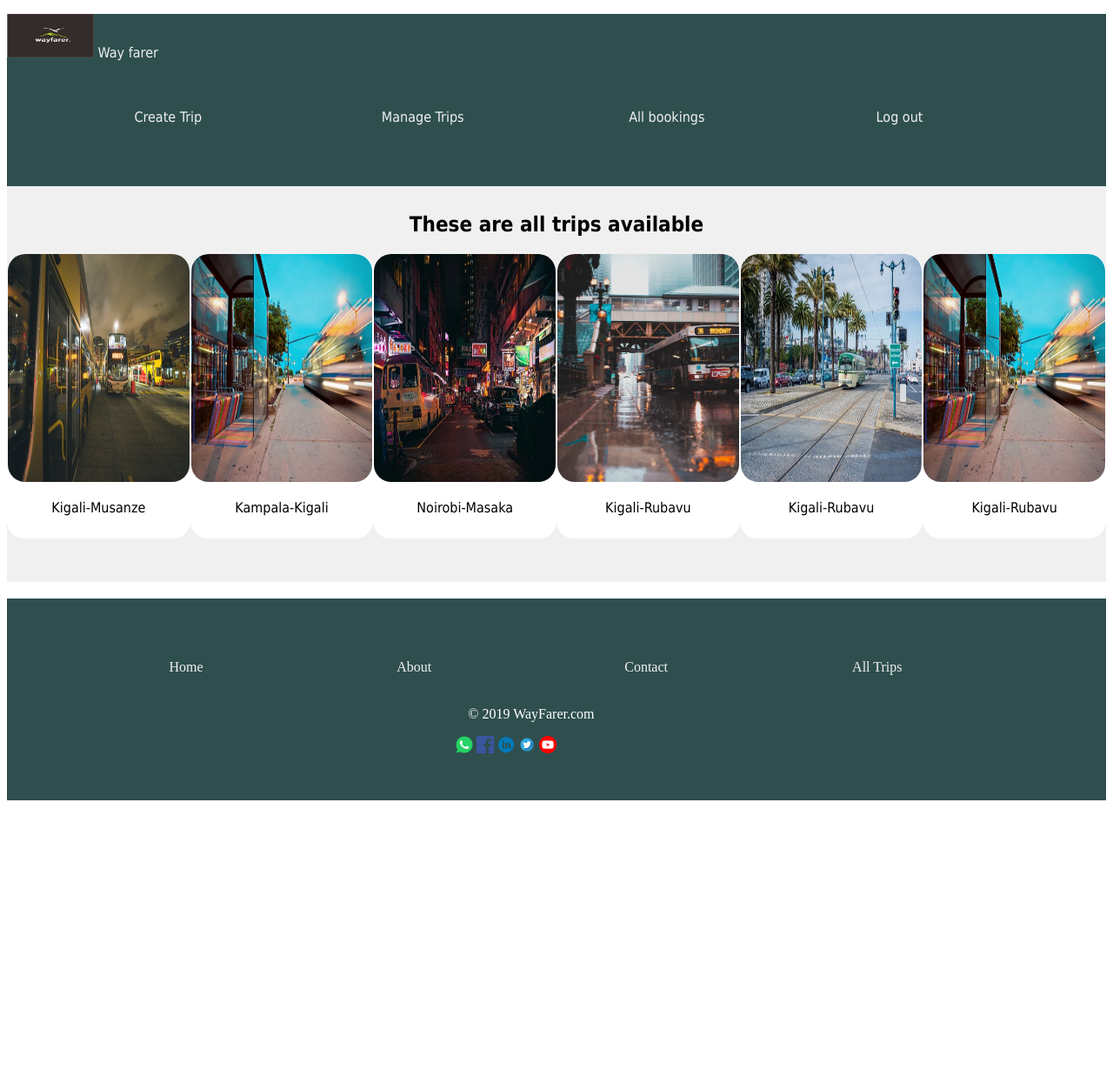
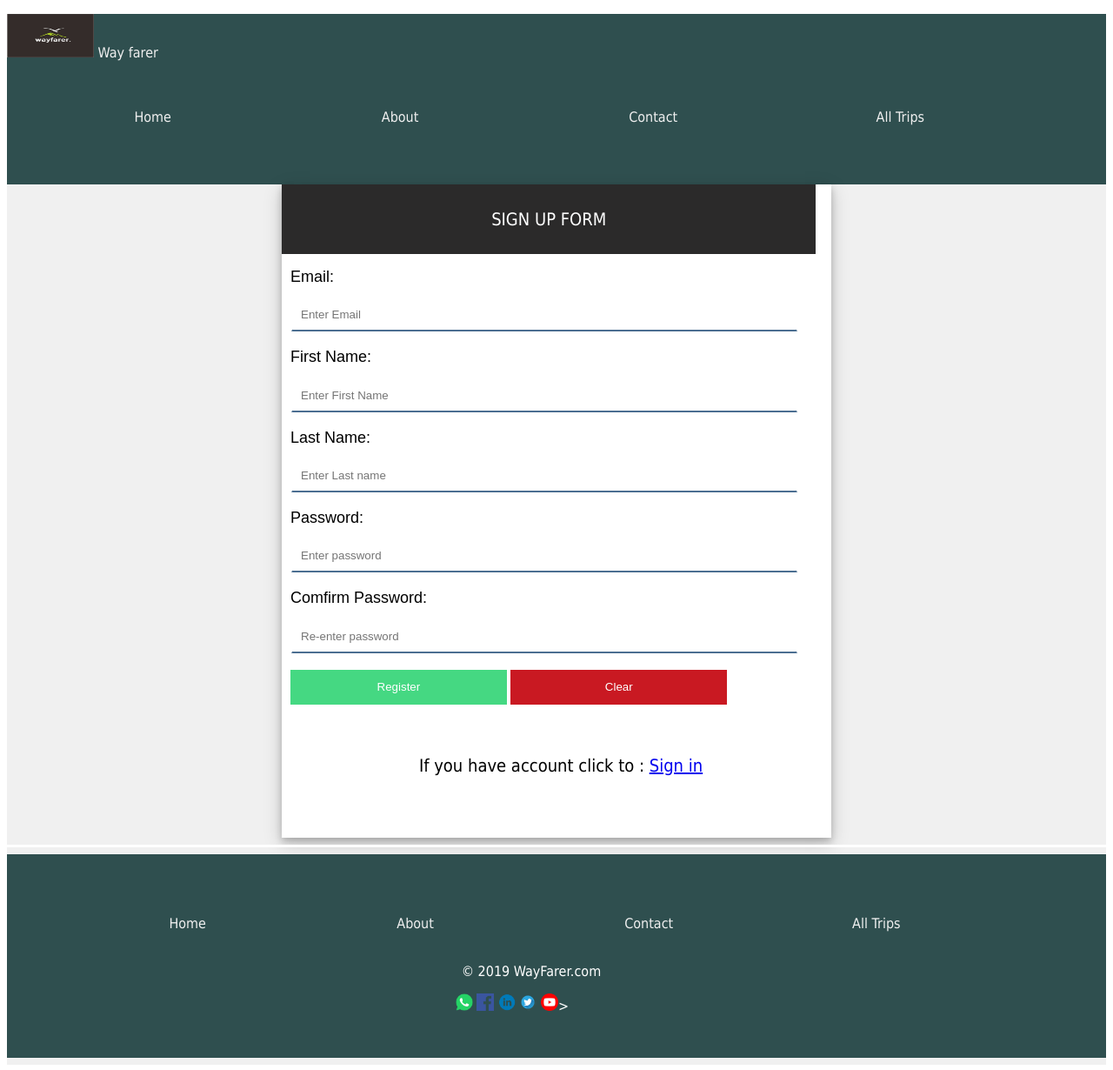
Before and after one commit to ndamukunda139/way-farer, a website: page UI/register.html in a window 1280 px wide. Shown: the whole page at 87% size. Before the commit the page ends 939 px from the top, so only its background shows below. Drawn offline with Linux system fonts and the light colour scheme.

```diff
--- a/UI/register.html
+++ b/UI/register.html
@@ -4,56 +4,70 @@
 <html>
 <head>
 <div class="all">
-
 <div class="title">
-
 <p id="logo"><span><img src="img/logo2.jpg" alt="Way farer logo">
 </span>Way farer</p>
 <br>
          <div class="menus">
-        <a href="create_trip.html">Create Trip</a>
-        <a href="manageTrip.html">Manage Trips</a>
-        <a href="all_bookings.html">All bookings</a>
-        <a href="index.html">Log out</a>
+			<a href="index.html">Home</a>
+			<a href="about.html">About</a>
+			<a href="contact.html">Contact</a>
+         <a href="trips.html">All Trips</a>
          	<!-- <input type="text" name="" id="searchfield" placeholder="Search " >
 				<input type="submit" name="" value="search" id="searchbtn"> -->
 
+
          </div>
+<div class="content">
+<div   class="container">
+                <div id="form_title"><P>SIGN UP FORM</P></div>
+                <div id="body">
+                <form action="" name="myForm" class="forms">
+                <label>Email:</label>
+                <input type="text" name="email" autocomplete="none" placeholder="Enter Email" required><br><br>
+                <label>First Name:</label>
+                <input type="text" name="first_name"  placeholder="Enter First Name" required>
+                <br><br>
+                <label>Last Name:</label>
+                <input type="text" name="last_name" autocomplete="none" placeholder="Enter Last name" required><br><br>
+                <label>Password:</label>
+                <input type="password" name="pass"  placeholder="Enter password"required>
+                <br><br>
+                <label>Comfirm Password:</label>
+                <input type="password" name="password"  placeholder="Re-enter password" required>
+                <br><br>
+                <input type="submit" value="Register"   id="buttons1" >
+                <input type="Reset"  id="buttons2" value="Clear">
+                </form>
+                <br><br>
+                <p>If you have account click to :
+<a href="login.html">Sign in</a> </div>
 
-      <section id="about-us">
-                <div class="welcome">
-                                <h1>These are all trips available</h1>
-                </div>
-                                <div class="row">
-                                        <div class="column1"><img src="img/bus1.jpeg"><span><p>Kigali-Musanze</p></span></div>
-                                        <div class="column1"><img src="img/bus2.jpeg"><span><p>Kampala-Kigali</p></span></div>
-                                        <div class="column1"><img src="img/bus3.jpeg"><span><p>Noirobi-Masaka</p></span></div>
-                                        <div class="column1"><img src="img/bus4.jpeg"><span><p>Kigali-Rubavu</p></span></div>
-                                        <div class="column1"><img src="img/bus5.jpeg"><span><p>Kigali-Rubavu</p></span></div>
-                                        <div class="column1"><img src="img/bus2.jpeg"><span><p>Kigali-Rubavu</p></span></div>
-                                </div>
-     </section>
-</div>
-</div>
+                <br>
+                </div><!-- container closed-->
 <hr >
 <div class="footer">
 		<div class="menus">
               <a href="index.html">Home</a>
-                <a href="about.html">About</a>
+              <a href="#">About</a>
               <a href="index.html">Contact</a>
               <a href="trips.html">All Trips</a>
 
         </div>
         <div class="icons">
             <p>&copy; 2019 WayFarer.com</p>
-                <img src="../img/whatsapp.png" id="icons">
-                <img src="../img/facebook.png" id="icons">
-                <img src="../img/linkedin-logo.png" id="icons">
-                <img src="../img/twitter.png" id="icons">
-                <img src="../img/youtube.png" id="icons">
-             </div></div>
-<hr>
+            <img src="img/whatsapp.png" id="icons">
+            <img src="img/facebook.png" id="icons">
+            <img src="img/linkedin-logo.png" id="icons">
+            <img src="img/twitter.png" id="icons">
+            <img src="img/youtube.png" id="icons">>
+          </div>
+
+</div>
+<hr >
+</div><!--Close of content-->
 </div>
 </div>
+
 </body>
 </html>
--- a/server/controller/UserAthenticity.js
+++ b/server/controller/UserAthenticity.js
@@ -20,7 +20,7 @@
               email, password
             };
 
-        return res.status(200).json({status: `Welcome${email}`, credential});
+        return res.status(200).json({status: `Welcome   ${email}`, credential});
        }
 }
 
--- a/server/model/users.js
+++ b/server/model/users.js
@@ -1,4 +1,5 @@
- const users = [{
+ const users = [
+     {
     id: 1,
     email:'ndamukunda139@gmail.com',
     first_name: 'daniel',
```
Also changed, not shown: UI/create_trip.html (+1 -1 lines). Lines whose indentation alone changed are shown as unchanged.
